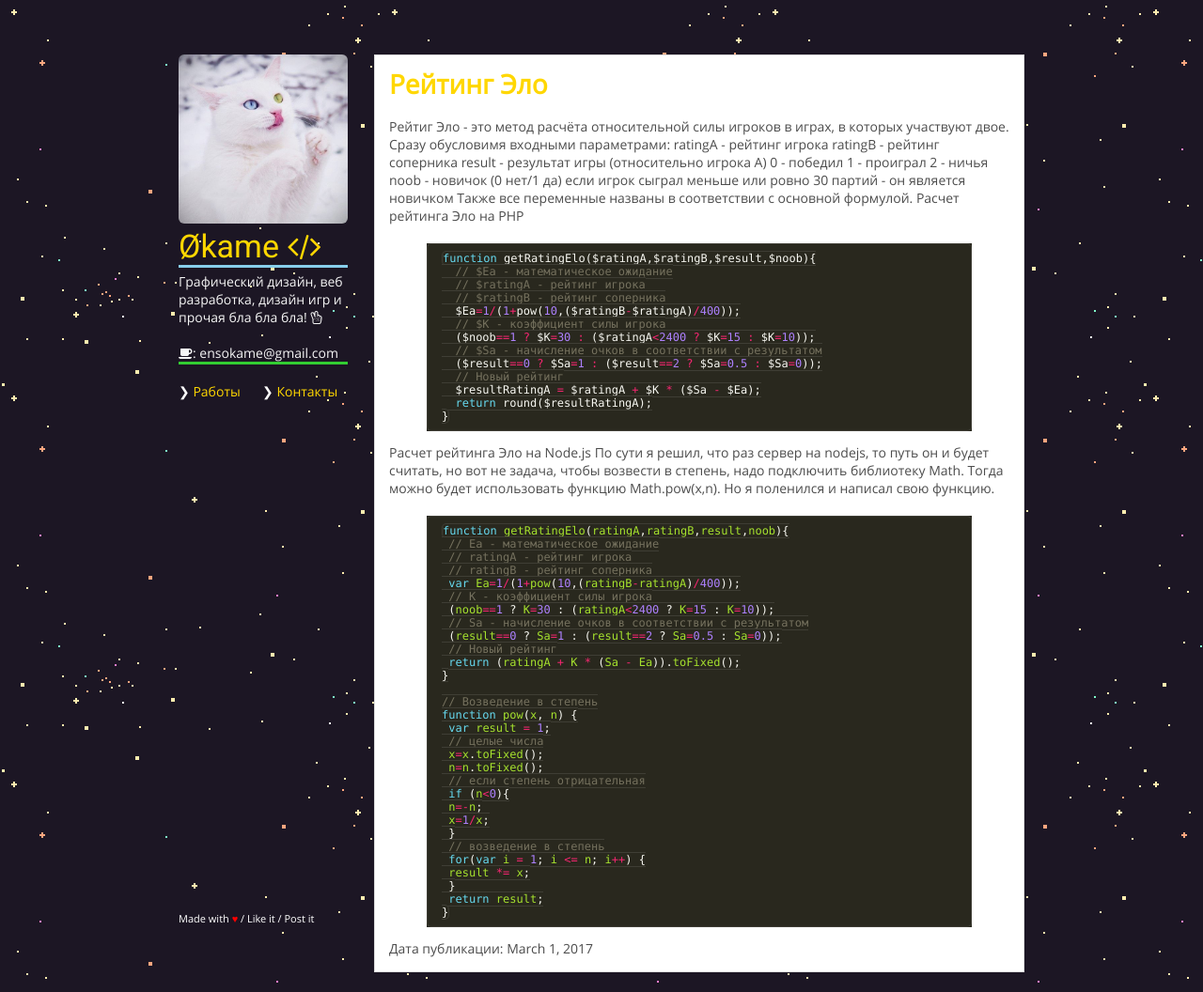
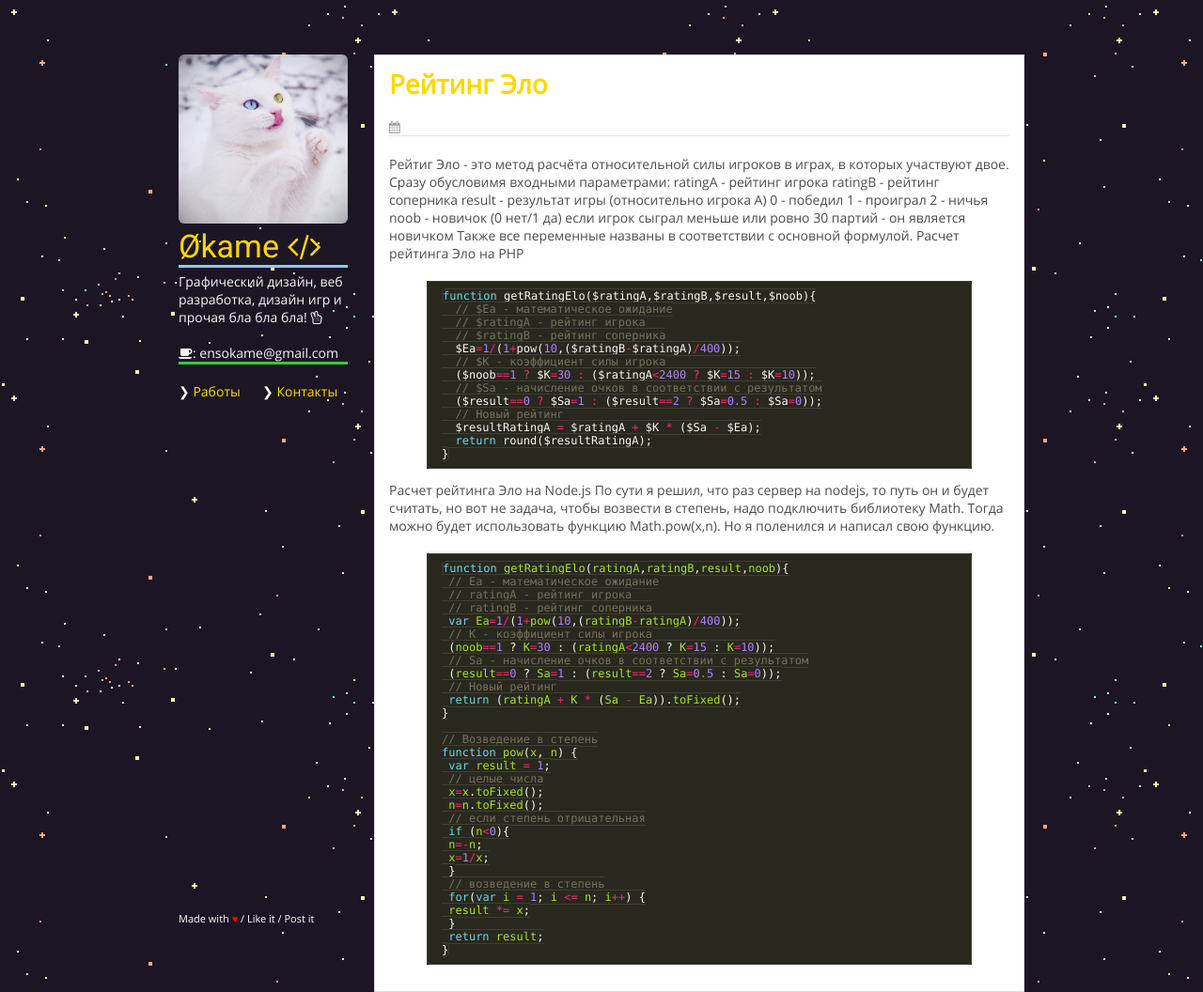
Before and after one commit to IOEnso/ioenso.github.io, a Jekyll site: the page built from _posts/2017-3-1-elo-rating.md, in a window 1280 px wide and 1056 px high. Shown: the whole window at 94% size. Built offline with Jekyll 4.4.1, drawn with Linux system fonts in a browser that asks for light colours.

Commit message:
Update post.html

```diff
--- a/_layouts/post.html
+++ b/_layouts/post.html
@@ -4,12 +4,13 @@
 
 <article class="post">
   <h1>{{ page.title }}</h1>
+  <span class="post-meta"><i class="fa fa-calendar">&nbsp;&nbsp;</i>{{ post.date | date: "%b %-d, %Y" }}</span>
+      {% for tag in post.tags  %}
+      <span class="post-meta" ><i class="fa fa-tags">&nbsp;&nbsp;</i>{{ tag }}</span>
+      {% endfor %}
+  <hr style="border: 0;border-bottom: #fefefe;">
 
   <div class="entry">
     {{ content }}
   </div>
-
-  <div class="date">
-    Дата публикации: {{ page.date | date: "%B %e, %Y" }}
-  </div>
 </article>
```
